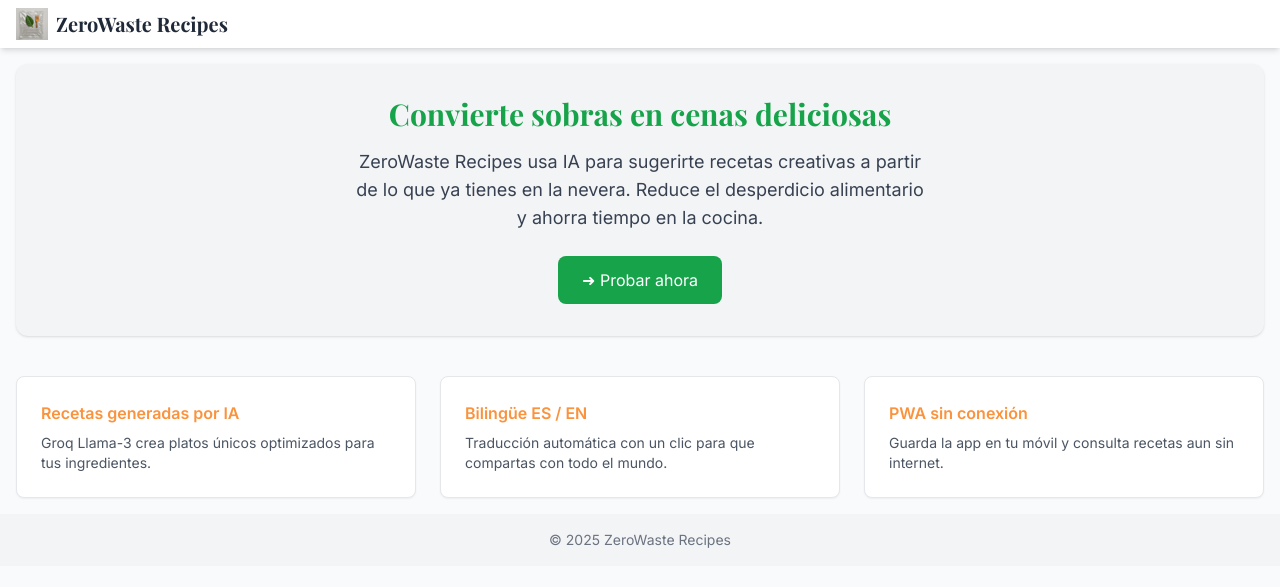
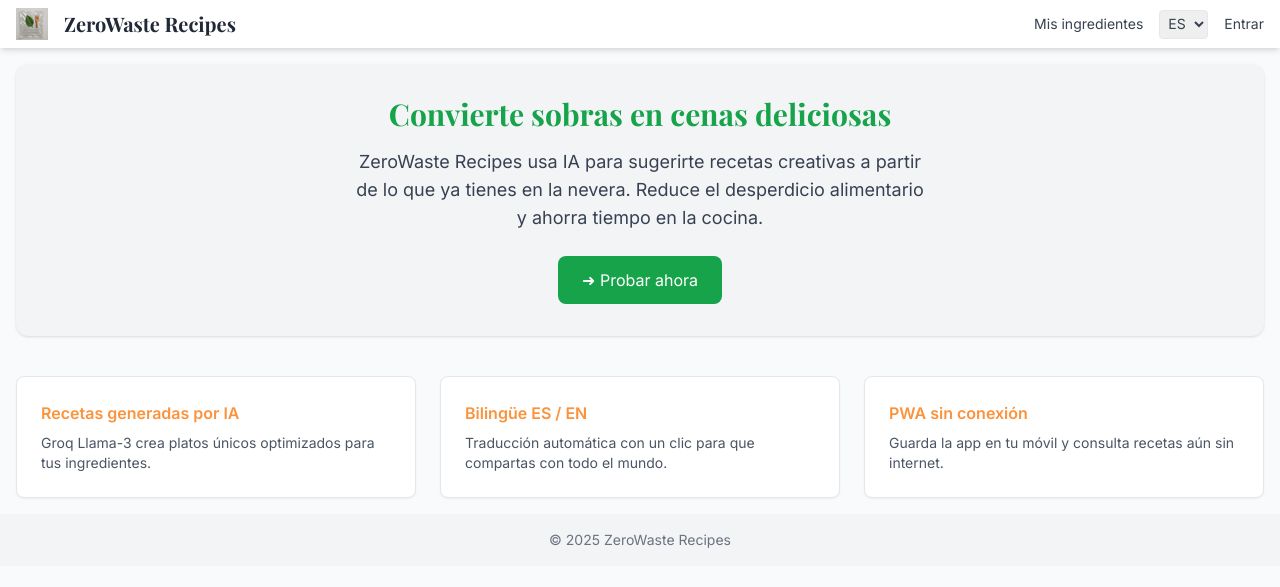
Before and after one commit to daniilabradorr/zerowaste-recipes, a Django app: page / in a window 1280 px wide. Shown: the top 587 px of the page. Run offline with Django 5.2, Linux system fonts and the light colour scheme; some libraries are stand-ins or nearby versions.

Commit message:
finalizando dia 2 de desarrollo

```diff
--- a/recipes/urls.py
+++ b/recipes/urls.py
@@ -1,5 +1,5 @@
 from django.urls import path
-from .views import IngredientFormView, SuggestView, home
+from .views import IngredientFormView, SuggestView, home, TranslateView
 
 app_name = "recipes"
 
@@ -7,4 +7,5 @@ urlpatterns = [
     path("", home, name="home"),                     # /
     path("ingredients/", IngredientFormView.as_view(), name="ingredients"),
     path("suggest/",     SuggestView.as_view(),      name="suggest"),  # HTMX
+    path("translate/<int:pk>/", TranslateView.as_view(), name="translate"),
 ]
--- a/recipes/views.py
+++ b/recipes/views.py
@@ -1,6 +1,6 @@
 from __future__ import annotations #Para  mejorar los type hints sin afectar al codigo en ejecucion
 
-from django.shortcuts import render
+from django.shortcuts import render, get_object_or_404
 from django.views import View
 from django.utils.translation import get_language
 from .models import Recipe, Ingredient, RecipeIngredient
@@ -76,3 +76,47 @@ class SuggestView(View):
             return HttpResponseServerError(
                 "<p class='text-red-500'>😔 Ocurrió un error inesperado.</p>"
             )
+
+
+class TranslateView(View):
+    def post(self, request, pk):
+        recipe = get_object_or_404(Recipe, pk=pk)
+        target = "en" if recipe.language == "es" else "es"
+
+        # Llamada IA: traducir título y pasos
+        prompt = (
+            f"Traduce este título y pasos al "
+            f'{"inglés" if target=="en" else "español"}\n\n'
+            f'Título: "{recipe.title}"\n'
+            f"Pasos:\n{recipe.instructions}"
+        )
+        try:
+            data = suggest_recipe(prompt, target)
+        except Exception as e:
+            logger.error("Error translating recipe: %s", e)
+            return render(
+                request,
+                "recipes/_recipe_card.html",
+                {"recipe": recipe, "error": "No se pudo traducir. Intenta de nuevo."},
+                status=500,
+            )
+
+        # Creamos una NUEVA Recipe traducida
+        translated = Recipe.objects.create(
+            title=data.get("title", recipe.title),
+            instructions="\n".join(data.get("steps", recipe.instructions.splitlines())),
+            language=target,
+            is_ai=True,
+            created_by=request.user if request.user.is_authenticated else None,
+        )
+
+        # Copiamos los ingredientes de la original
+        for ri in recipe.ingredients.all():
+            RecipeIngredient.objects.create(
+                recipe=translated,
+                ingredient=ri.ingredient,
+                quantity=ri.quantity,
+            )
+
+        # Renderizamos la tarjeta traducida
+        return render(request, "recipes/_recipe_card.html", {"recipe": translated})
--- a/templates/base.html
+++ b/templates/base.html
@@ -9,7 +9,17 @@
   <link rel="preconnect" href="https://fonts.gstatic.com">
   <link href="https://fonts.googleapis.com/css2?family=Inter:wght@400;600&family=Playfair+Display:wght@700&display=swap" rel="stylesheet">
 
-  <!-- Tailwind CDN -->
+
+   <!-- PWA: manifest + registro del Service Worker -->
+  <link rel="manifest" href="{% static 'manifest.json' %}">
+  <script>
+    if ('serviceWorker' in navigator) {
+      navigator.serviceWorker.register("{% static 'sw.js' %}");
+    }
+  </script>
+
+
+  <!-- Tailwind CDN (válido para el MVP) -->
   <script src="https://cdn.tailwindcss.com"></script>
   <script>
     tailwind.config = {
@@ -27,17 +37,40 @@
       },
     };
   </script>
+
+  <!-- HTMX -->
   <script src="https://unpkg.com/htmx.org@1.9.12"></script>
-
 </head>
 <body class="font-sans bg-gray-50 text-gray-800">
   <!-- Header -->
-  <header class="bg-white shadow-md px-4 py-2 flex items-center gap-2">
-    <img src="{% static 'img/logo32.png' %}" width="32" height="32" alt="Logo">
-    <h1 class="font-serif text-xl">ZeroWaste Recipes</h1>
-    {% if user.is_authenticated %}
-      <a href="{% url 'logout' %}" class="ml-auto text-sm text-gray-600 hover:underline">Salir</a>
-    {% endif %}
+  <header class="bg-white shadow-md px-4 py-2 flex items-center gap-4">
+    <img src="{% static 'img/logo32.png' %}" alt="Logo" width="32" height="32">
+    <h1 class="font-serif text-xl">
+      <a href="{% url 'recipes:home' %}">ZeroWaste Recipes</a>
+    </h1>
+
+    <!-- Navegación -->
+    <nav class="ml-auto flex items-center gap-4 text-sm text-gray-700">
+      <a href="{% url 'recipes:ingredients' %}" class="hover:underline">Mis ingredientes</a>
+
+      <!-- Selector de idioma -->
+      <form method="post" action="{% url 'set_language' %}" class="flex items-center">
+        {% csrf_token %}
+        <select name="language"
+                onchange="this.form.submit()"
+                class="border rounded p-1 text-sm">
+          <option value="es" {% if LANGUAGE_CODE == 'es' %}selected{% endif %}>ES</option>
+          <option value="en" {% if LANGUAGE_CODE == 'en' %}selected{% endif %}>EN</option>
+        </select>
+        <input type="hidden" name="next" value="{{ request.path }}">
+      </form>
+
+      {% if user.is_authenticated %}
+        <a href="{% url 'logout' %}" class="hover:underline">Salir</a>
+      {% else %}
+        <a href="{% url 'login' %}"  class="hover:underline">Entrar</a>
+      {% endif %}
+    </nav>
   </header>
 
   <!-- Contenido -->
@@ -49,8 +82,5 @@
   <footer class="bg-gray-100 py-4 text-center text-sm text-gray-500">
     © 2025 ZeroWaste Recipes
   </footer>
-
-  <!-- HTMX -->
-  <script src="https://unpkg.com/htmx.org@1.9.12"></script>
 </body>
 </html>
--- a/templates/home.html
+++ b/templates/home.html
@@ -1,10 +1,17 @@
 {% extends "base.html" %}
 {% load static %}
-{% block title %}ZeroWaste Recipes – Convierte sobras en cenas deliciosas{% endblock %}
+{% block title %}
+  {% if LANGUAGE_CODE == 'es' %}
+    ZeroWaste Recipes – Convierte sobras en cenas deliciosas
+  {% else %}
+    ZeroWaste Recipes – Turn leftovers into delicious dinners
+  {% endif %}
+{% endblock %}
 
 {% block content %}
-<!-- Hero section -->
+<!-- Hero -->
 <section class="bg-gray-100 rounded-xl p-8 shadow text-center">
+  {% if LANGUAGE_CODE == 'es' %}
     <h2 class="text-3xl font-serif text-primary mb-4">
       Convierte sobras en cenas deliciosas
     </h2>
@@ -12,15 +19,28 @@
       ZeroWaste Recipes usa IA para sugerirte recetas creativas a partir de lo que ya tienes en la nevera.
       Reduce el desperdicio alimentario y ahorra tiempo en la cocina.
     </p>
-
     <a href="{% url 'recipes:ingredients' %}"
        class="inline-block bg-primary hover:bg-green-700 text-white px-6 py-3 rounded-lg transition">
        ➜ Probar ahora
     </a>
+  {% else %}
+    <h2 class="text-3xl font-serif text-primary mb-4">
+      Turn leftovers into delicious dinners
+    </h2>
+    <p class="text-lg text-gray-700 max-w-xl mx-auto mb-6">
+      ZeroWaste Recipes uses AI to suggest creative recipes based on what you already have in your fridge.
+      Reduce food waste and save time in the kitchen.
+    </p>
+    <a href="{% url 'recipes:ingredients' %}"
+       class="inline-block bg-primary hover:bg-green-700 text-white px-6 py-3 rounded-lg transition">
+       ➜ Try now
+    </a>
+  {% endif %}
 </section>
 
 <!-- Features -->
 <section class="grid md:grid-cols-3 gap-6 mt-10">
+  {% if LANGUAGE_CODE == 'es' %}
     <div class="p-6 border rounded-lg shadow-sm bg-white">
       <h3 class="font-semibold text-secondary mb-2">Recetas generadas por IA</h3>
       <p class="text-sm text-gray-600">Groq Llama-3 crea platos únicos optimizados para tus ingredientes.</p>
@@ -31,7 +51,21 @@
     </div>
     <div class="p-6 border rounded-lg shadow-sm bg-white">
       <h3 class="font-semibold text-secondary mb-2">PWA sin conexión</h3>
-    <p class="text-sm text-gray-600">Guarda la app en tu móvil y consulta recetas aun sin internet.</p>
+      <p class="text-sm text-gray-600">Guarda la app en tu móvil y consulta recetas aún sin internet.</p>
     </div>
+  {% else %}
+    <div class="p-6 border rounded-lg shadow-sm bg-white">
+      <h3 class="font-semibold text-secondary mb-2">AI-Generated Recipes</h3>
+      <p class="text-sm text-gray-600">Groq Llama-3 crafts unique dishes optimized for your ingredients.</p>
+    </div>
+    <div class="p-6 border rounded-lg shadow-sm bg-white">
+      <h3 class="font-semibold text-secondary mb-2">Bilingual ES / EN</h3>
+      <p class="text-sm text-gray-600">One-click auto-translation so you can share with everyone.</p>
+    </div>
+    <div class="p-6 border rounded-lg shadow-sm bg-white">
+      <h3 class="font-semibold text-secondary mb-2">Offline PWA</h3>
+      <p class="text-sm text-gray-600">Install the app on your phone and view recipes even without internet.</p>
+    </div>
+  {% endif %}
 </section>
 {% endblock %}
--- a/zerowaste/urls.py
+++ b/zerowaste/urls.py
@@ -4,5 +4,6 @@ from django.contrib import admin
 urlpatterns = [
     path("admin/", admin.site.urls),
     path("accounts/", include("django.contrib.auth.urls")),
+    path("i18n/", include("django.conf.urls.i18n")),#Para la traduccion de idiomas
     path("", include("recipes.urls")),
 ]
```
Also changed, not shown: static/sw.js (added, +19 -0 lines), templates/recipes/_recipe_card.html (+15 -0 lines), zerowaste/settings.py (+11 -1 lines), Readme.md, static/img/icon-192.png (added), static/img/icon-512.png (added), static/manifest.json (added). Lines whose indentation alone changed are shown as unchanged.
